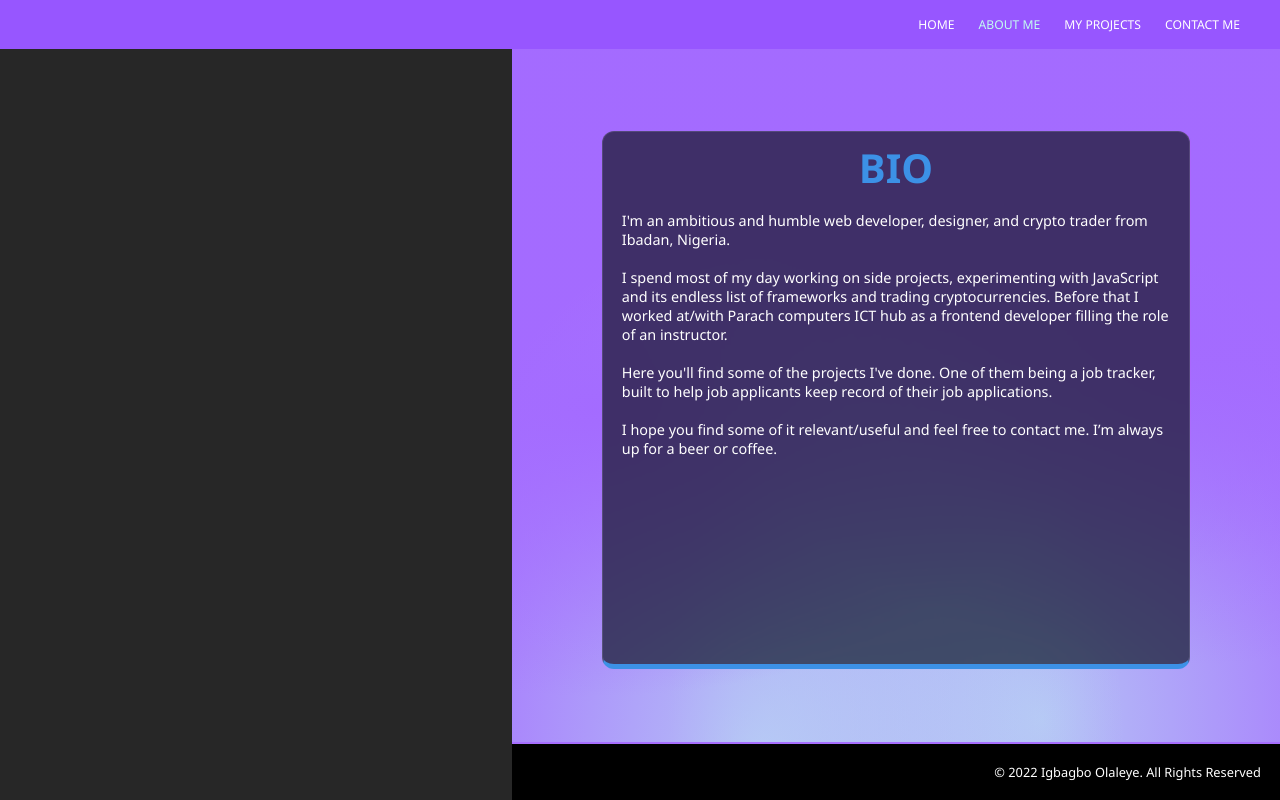
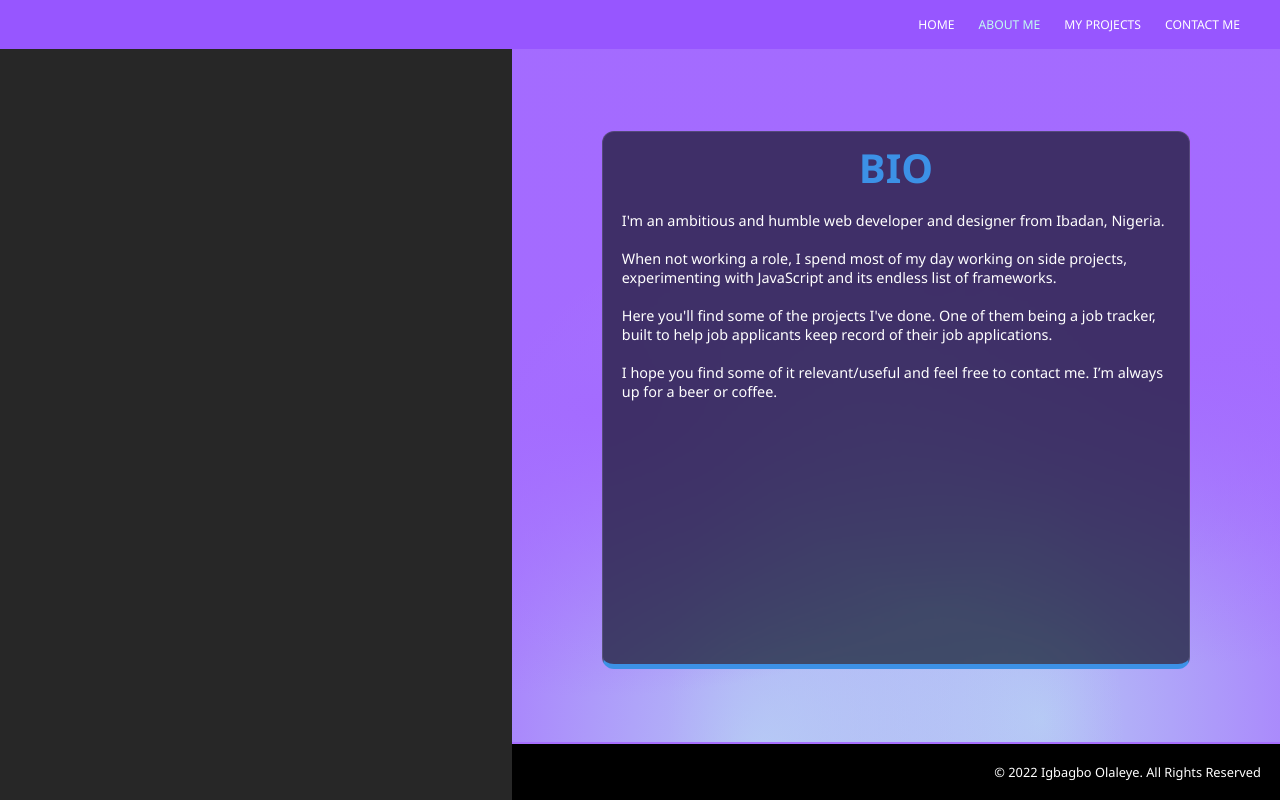
Before and after one commit to igee-17/portfolio, a React (Create React App) app: page /about in a window 1280 px wide. Built offline with nearby package versions, Linux system fonts and the light colour scheme.

Commit message:
edited bio

```diff
--- a/src/pages/About.js
+++ b/src/pages/About.js
@@ -26,14 +26,13 @@ const About = () => {
           >
             <h2 className="text-secondary">BIO</h2>
             <p>
-              I'm an ambitious and humble web developer, designer, and crypto
-              trader from Ibadan, Nigeria.
+              I'm an ambitious and humble web developer and designer from
+              Ibadan, Nigeria.
               <br />
               <br />
-              I spend most of my day working on side projects, experimenting
-              with JavaScript and its endless list of frameworks and trading
-              cryptocurrencies. Before that I worked at/with Parach computers
-              ICT hub as a frontend developer filling the role of an instructor.
+              When not working a role, I spend most of my day working on side
+              projects, experimenting with JavaScript and its endless list of
+              frameworks.
               <br />
               <br />
               Here you'll find some of the projects I've done. One of them being
```
